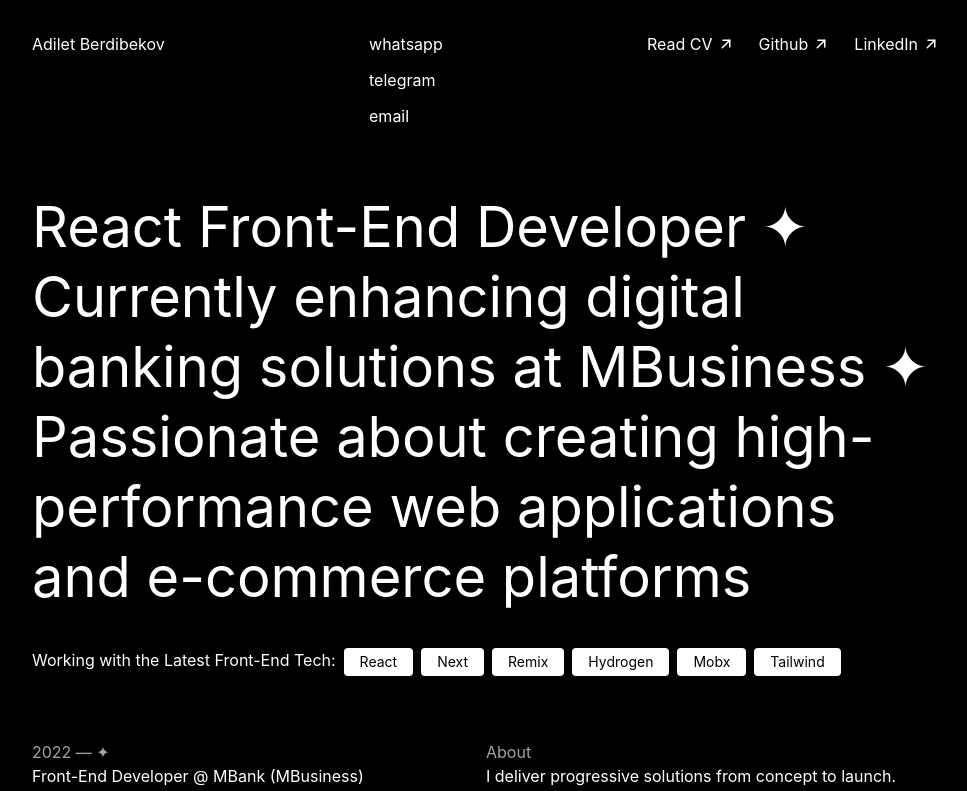
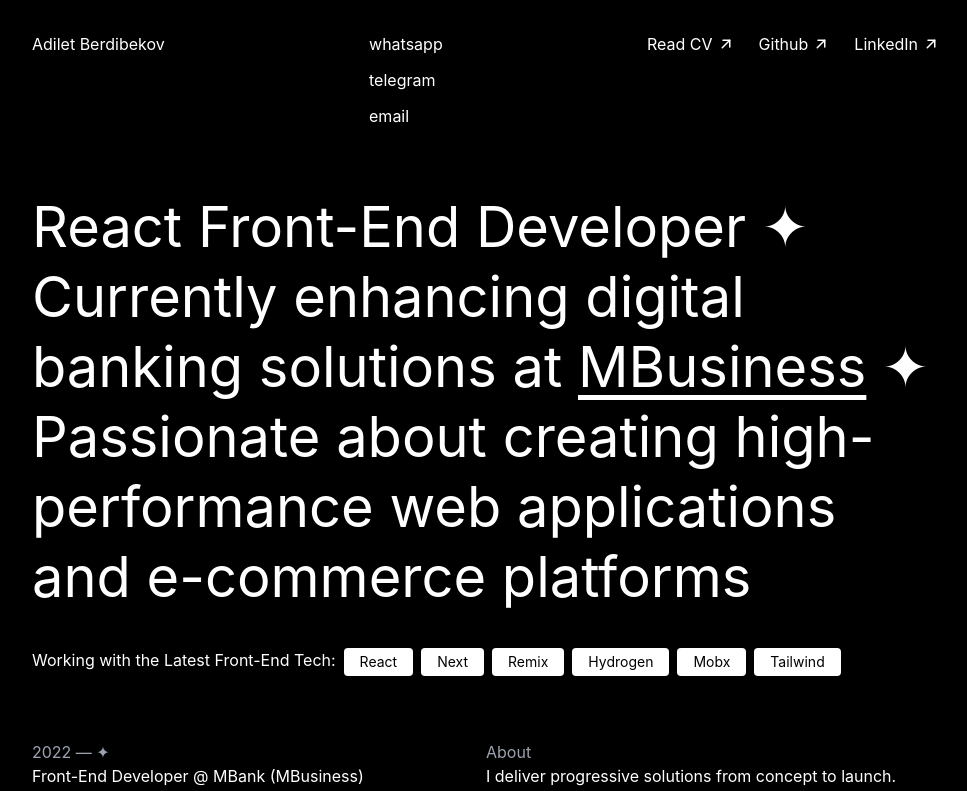
Before and after one commit to berdibekovadilet/adilet-com, a Next.js app: page / in a window 1280 px wide. Shown: the top 791 px of the page, without its empty margins (154-1121 px from the left). Built offline with nearby package versions, Linux system fonts and the light colour scheme.

Commit message:
add link to mbsuness in Hero

```diff
--- a/components/Hero.jsx
+++ b/components/Hero.jsx
@@ -4,7 +4,7 @@
     return (
         <div className='my-16'>
             <h1 className="text-3xl md:text-[56px] leading-snug md:leading-tight">
-                React Front-End Developer ✦ Currently enhancing digital banking solutions at MBusiness ✦ Passionate
+                React Front-End Developer ✦ Currently enhancing digital banking solutions at <a href="https://smart.mbusiness.kg/" className="underline underline-offset-8">MBusiness</a> ✦ Passionate
                 about creating high-performance web applications and e-commerce platforms
             </h1>
             <div className='mt-[36px] flex flex-col md:flex-row gap-2'>
```
